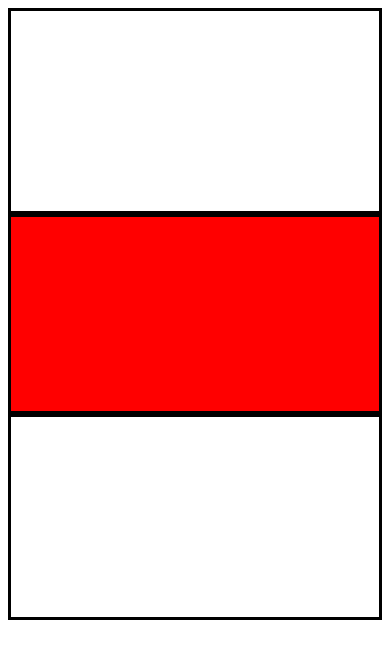
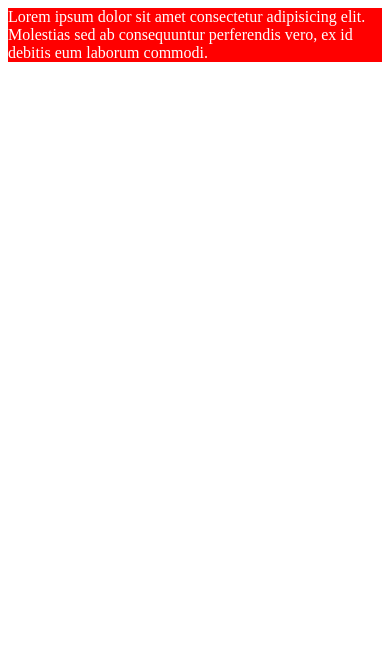
Before and after one commit to BrevenBennett/CSS-Crash-Course, a plain HTML site: page index.html in a window 390 px wide. Shown: the top 658 px of the page. Drawn offline with Linux system fonts and the light colour scheme.

Commit message:
learned media queries

```diff
--- a/index.html
+++ b/index.html
@@ -7,8 +7,9 @@
     <link rel="stylesheet" href="./style.css" />
   </head>
   <body>
-    <div></div>
-    <div class="red"></div>
-    <div></div>
+    <div>
+      Lorem ipsum dolor sit amet consectetur adipisicing elit. Molestias sed ab
+      consequuntur perferendis vero, ex id debitis eum laborum commodi.
+    </div>
   </body>
 </html>
--- a/style.css
+++ b/style.css
@@ -1,16 +1,23 @@
-body {
-  height: 200vh;
+div {
+    background-color: red;
+    color: white;
+    font-size: 24px;
 }
 
-div {
-  height: 200px;
-  border: 3px solid black;
+@media (max-width: 992px) {
+    div {
+        font-size: 20px;
+    }
 }
 
-.red {
-  background-color: red;
-  position: sticky;
-  width: 100%;
-  box-sizing: border-box;
-  top: 100px;
+@media (max-width: 768px) {
+    div {
+        font-size: 18px;
+    }
 }
+
+@media (max-width: 576px) {
+    div {
+        font-size: 16px;
+    }
+}
```
